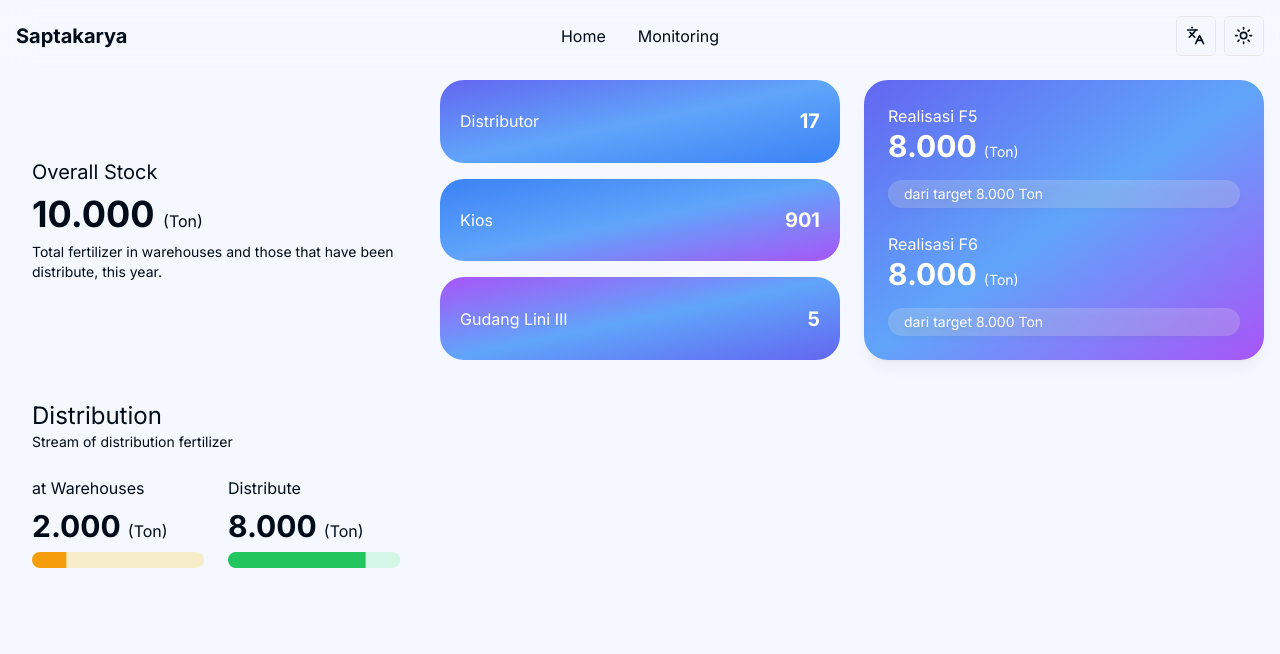
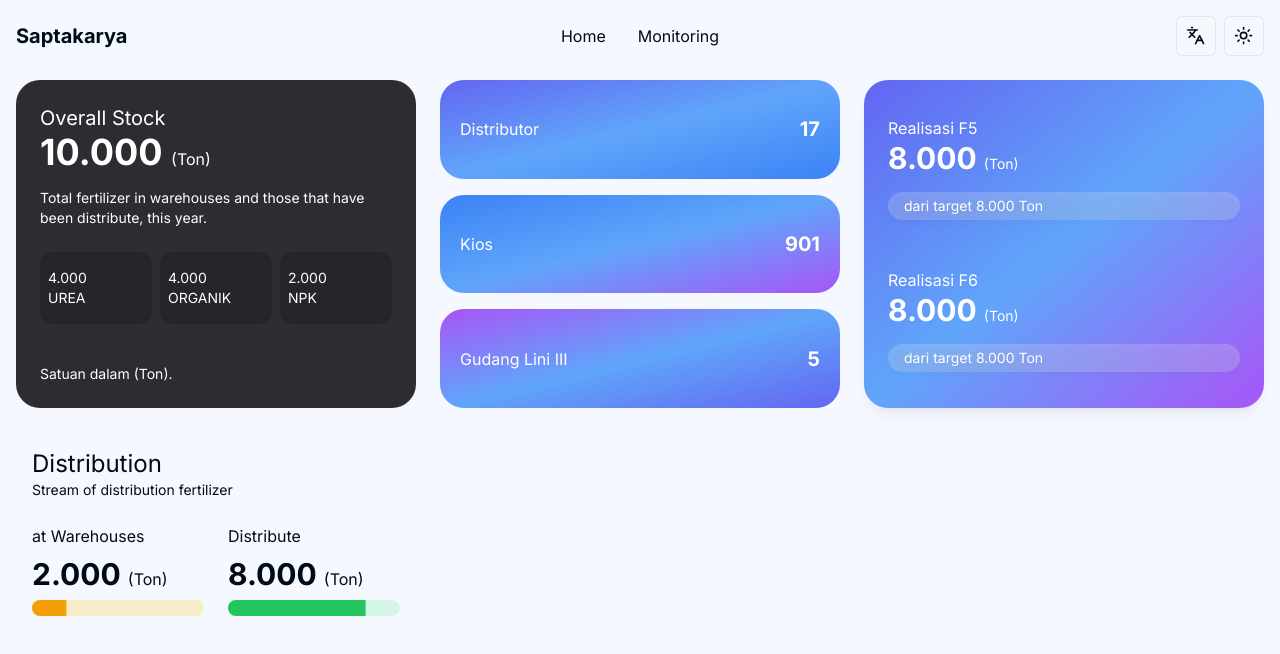
Before and after one commit to weexdayend/didactic-waffle, a Next.js app: page /en/home in a window 1280 px wide. Shown: the top 654 px of the page. Built offline with nearby package versions, Linux system fonts and the light colour scheme.

Commit message:
add new info at home card ach '

```diff
--- a/src/components/home/card-overall.tsx
+++ b/src/components/home/card-overall.tsx
@@ -6,11 +6,28 @@ const CardOverall = () => {
   const cs = useTranslations('CardStock');
 
   return (
-    <div className='grid w-full h-full p-4'>
+    <div className='grid w-full h-full bg-zinc-900/90 dark:bg-white px-6 py-6 rounded-3xl'>
       <div className='flex flex-col h-full w-full justify-center gap-2'>
-        <h4 className='text-xl'>{cs('title')}</h4>
-        <h1 className='font-bold text-4xl'>10.000 <span className='text-base font-normal'>(Ton)</span></h1>
-        <h6 className='text-sm dark:text-white/60'>{cs('description')}</h6>
+        <div className='w-full h-fit'>
+          <h4 className='text-xl text-white dark:text-zinc-900'>{cs('title')}</h4>
+          <h1 className='font-bold text-4xl text-white dark:text-zinc-900'>10.000 <span className='text-base font-normal'>(Ton)</span></h1>
+          <h6 className='text-sm text-white dark:text-zinc-900 mt-4'>{cs('description')}</h6>
+        </div>
+        <div className='grid grid-cols-3 gap-2 my-4'>
+          <div className='flex flex-col w-full h-full bg-zinc-900/30 px-2 py-4 rounded-xl'>
+            <h1 className='text-sm text-white dark:text-zinc-900'>4.000</h1>
+            <h1 className='text-sm text-white dark:text-zinc-900'>UREA</h1>
+          </div>
+          <div className='w-full h-full bg-zinc-900/30 px-2 py-4 rounded-xl'>
+            <h1 className='text-sm text-white dark:text-zinc-900'>4.000</h1>
+            <h1 className='text-sm text-white dark:text-zinc-900'>ORGANIK</h1>
+          </div>
+          <div className='w-full h-full bg-zinc-900/30 px-2 py-4 rounded-xl'>
+            <h1 className='text-sm text-white dark:text-zinc-900'>2.000</h1>
+            <h1 className='text-sm text-white dark:text-zinc-900'>NPK</h1>
+          </div>
+        </div>
+        <h6 className='text-sm text-white dark:text-zinc-900 mt-4'>Satuan dalam (Ton).</h6>
       </div>
     </div>
   )
--- a/src/components/navigation/index.tsx
+++ b/src/components/navigation/index.tsx
@@ -19,7 +19,7 @@ const Navigation = () => {
   }, [])
 
   return (
-    <div className="fixed top-0 right-0 left-0 p-4 flex items-center justify-between z-50 backdrop-filter backdrop-blur-lg bg-opacity-30">
+    <div className="fixed top-0 right-0 left-0 p-4 flex items-center justify-between z-50 bg-background">
       <aside className="flex items-center gap-2">
         {/* <Image
           src={'./assets/syncronice-logo-box.svg'}
```
